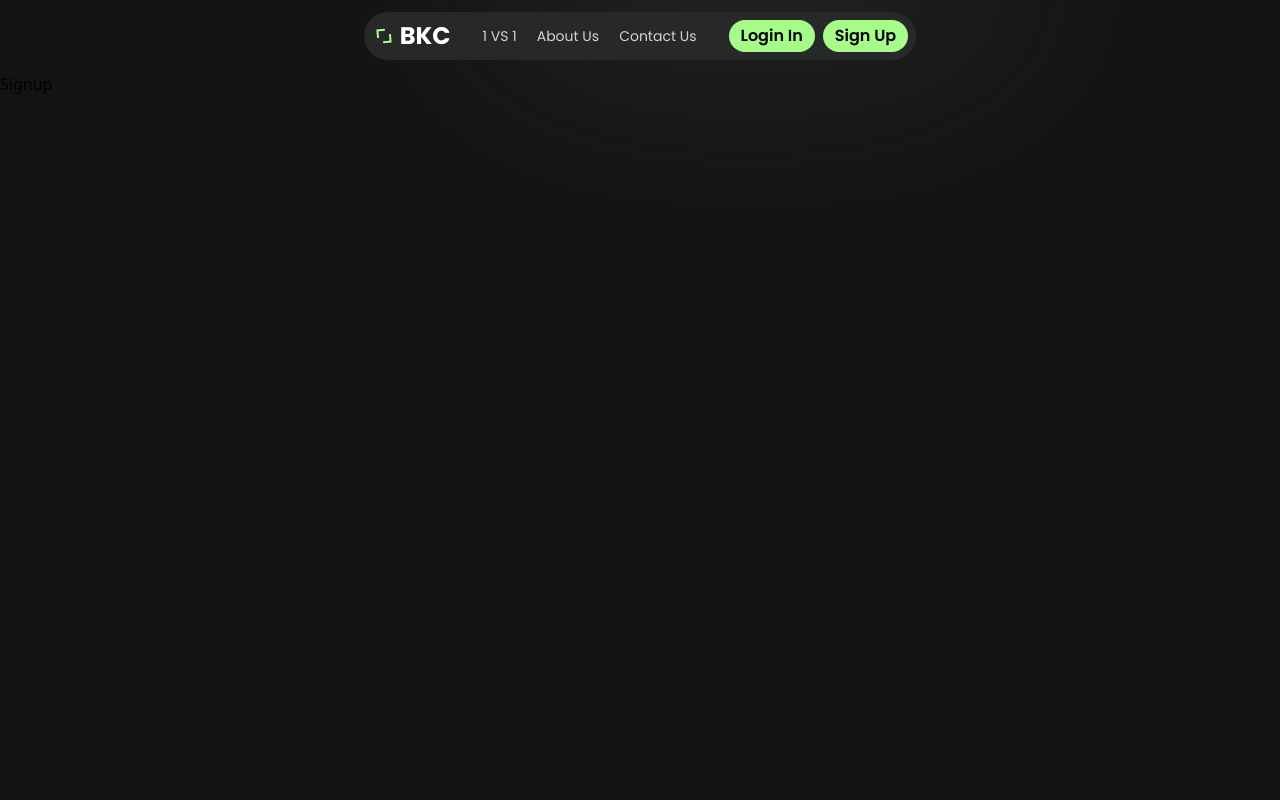
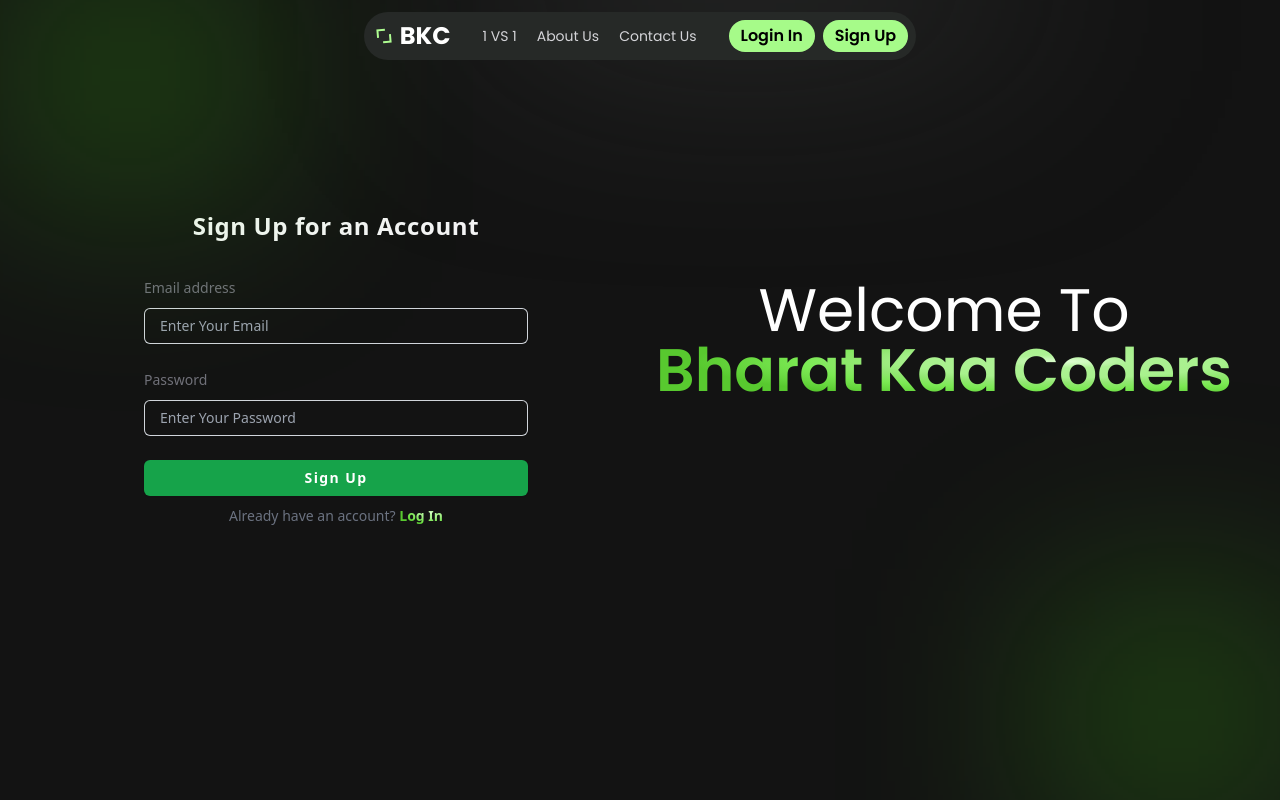
Before and after one commit to Pratik778899/Bharat-kaa-Coders, a React (Create React App) app in the folder bharat-kaa-coders/: page /Sign-Up in a window 1280 px wide. Built offline with nearby package versions, Linux system fonts and the light colour scheme.

Commit message:
Added Signup Funcanality

```diff
--- a/bharat-kaa-coders/package.json
+++ b/bharat-kaa-coders/package.json
@@ -16,6 +16,8 @@
     "react-redux": "^9.0.3",
     "react-router-dom": "^6.20.1",
     "react-scripts": "5.0.1",
+    "react-toastify": "^9.1.3",
+    "redux": "^5.0.0",
     "web-vitals": "^2.1.4"
   },
   "scripts": {
--- a/bharat-kaa-coders/src/Common/Nav/Nav.jsx
+++ b/bharat-kaa-coders/src/Common/Nav/Nav.jsx
@@ -46,7 +46,7 @@ class Nav extends Component {
           </div>
           <div className="login-signup flex gap-2">
             <div className="bg-border-main px-3 py-1 text-black rounded-full font-semibold">
-              <Link to="/Login-In">Login In</Link>
+              <Link to="/Log-In">Login In</Link>
             </div>
             <div className="bg-border-main px-3 py-1 text-black rounded-full font-semibold ">
               <Link to="/Sign-Up">Sign Up</Link>
--- a/bharat-kaa-coders/src/Components/Auth/Signup.jsx
+++ b/bharat-kaa-coders/src/Components/Auth/Signup.jsx
@@ -1,9 +1,152 @@
-import React from 'react'
+import React, { useState } from "react";
+import Welcome from "../../Common/Welcome/Welcome";
+import { Link } from "react-router-dom";
+import { useDispatch, useSelector } from "react-redux";
+import { signup } from "../../Store/Action/Action";
+import { ToastContainer, toast } from "react-toastify";
+import "react-toastify/dist/ReactToastify.css";
 
 const Signup = () => {
+  const dispatch = useDispatch();
+  const selector = useSelector(state => state.Reducer.data);
+  // console.log(selector);
+  const [SignupDetails, setSignupDetails] = useState({
+    email: "",
+    password: "",
+  });
+
+  const isUserExists = selector && selector.some(user => user.email === SignupDetails.email);
+
+  const handelValidation = e => {
+    e.preventDefault();
+    if (SignupDetails.email === "" || SignupDetails.password === "") {
+      toast.error("Please Enter Email and Password to Sign Up", {
+        position: "top-right",
+        autoClose: 5000,
+        hideProgressBar: false,
+        closeOnClick: true,
+        pauseOnHover: true,
+        draggable: true,
+        progress: undefined,
+        theme: "dark",
+      });
+    } else if (isUserExists) {
+      toast.error("User Already Exists, Please Use Another Email", {
+        position: "top-right",
+        autoClose: 5000,
+        hideProgressBar: false,
+        closeOnClick: true,
+        pauseOnHover: true,
+        draggable: true,
+        progress: undefined,
+        theme: "dark",
+      });
+    } else {
+      dispatch(signup(SignupDetails));
+      toast.success("Account Successfully Created", {
+        position: "top-right",
+        autoClose: 5000,
+        hideProgressBar: false,
+        closeOnClick: true,
+        pauseOnHover: true,
+        draggable: true,
+        progress: undefined,
+        theme: "dark",
+      });
+    }
+  };
+
+  const handleSignup = e => {
+    e.preventDefault();
+    const { name, value } = e.target;
+    setSignupDetails(prevState => ({
+      ...prevState,
+      [name]: value,
+    }));
+  };
+
   return (
-    <div>Signup</div>
-  )
-}
+    <>
+      <ToastContainer />
+      <div className="flex bg-main min-h-full flex-1 justify-center px-6 py-12 lg:px-8 text-white items-center flex-col-reverse md:flex-row">
+        <div className="glow-round"></div>
 
-export default Signup
+        <div className="mt-0 sm:mx-auto sm:w-full sm:max-w-sm md:mt-20">
+          <h2 className="mt-2 m-8 text-center text-2xl font-semibold leading-9 -tracking-tight text-zinc-100">
+            Sign Up for an Account
+          </h2>
+          <div className="space-y-6">
+            <div>
+              <label
+                htmlFor="email"
+                className="block text-sm font-medium leading-6 text-zinc-500"
+              >
+                Email address
+              </label>
+              <div className="mt-2">
+                <input
+                  id="email"
+                  name="email"
+                  type="email"
+                  value={SignupDetails.email}
+                  onChange={handleSignup}
+                  autoComplete="email"
+                  placeholder="Enter Your Email"
+                  required
+                  className="block w-full rounded-md border-0 py-1.5 bg-main text-white shadow-sm ring-1 ring-inset ring-gray-300 placeholder:text-gray-400 focus:ring-2 focus:ring-inset sm:text-sm sm:leading-6 px-4"
+                />
+              </div>
+            </div>
+
+            <div>
+              <label
+                htmlFor="password"
+                className="block text-sm font-medium leading-6 text-zinc-500"
+              >
+                Password
+              </label>
+              <div className="mt-2">
+                <input
+                  id="password"
+                  name="password"
+                  type="password"
+                  value={SignupDetails.password}
+                  onChange={handleSignup}
+                  autoComplete="new-password"
+                  placeholder="Enter Your Password"
+                  required
+                  className="block w-full rounded-md border-0 py-1.5 bg-main text-white shadow-sm ring-1 ring-inset ring-gray-300 placeholder:text-gray-400 focus:ring-2 focus:ring-inset sm:text-sm sm:leading-6 px-4"
+                />
+              </div>
+            </div>
+
+            <div>
+              <button
+                type="submit"
+                onClick={handelValidation}
+                className="flex w-full justify-center rounded-md bg-green-600 px-3 py-1.5 text-sm font-semibold leading-6 text-white shadow-sm hover:bg-green-500 focus-visible:outline focus-visible:outline-2 focus-visible:outline-offset-2 focus-visible:outline-green-600 tracking-widest"
+              >
+                Sign Up
+              </button>
+            </div>
+          </div>
+
+          <p className="mt-2 text-center text-sm text-gray-500">
+            Already have an account?{" "}
+            <Link to="/Log-In" className="font-semibold leading-6 green-grade">
+              Log In
+            </Link>
+          </p>
+        </div>
+        <div className="w-5/6 sm:mx-auto sm:w-full sm:max-w-sm flex justify-center">
+          <div className="sm:w-420 flex-center items-center flex relative">
+            <Welcome />
+          </div>
+        </div>
+        <div className="glow-round-right"></div>
+      </div>
+    </>
+  );
+};
+
+export default Signup;
--- a/bharat-kaa-coders/src/Store/Action/Action.js
+++ b/bharat-kaa-coders/src/Store/Action/Action.js
@@ -0,0 +1,10 @@
+export const Action = {
+  SIGNUP: "SIGNUP",
+};
+
+export const signup = (signupDetails) => {
+  return {
+    type: Action.SIGNUP,
+    signupDetails: signupDetails,
+  };
+};
--- a/bharat-kaa-coders/src/Store/Index.js
+++ b/bharat-kaa-coders/src/Store/Index.js
@@ -0,0 +1,6 @@
+import { createStore } from "redux";
+import { RootReducer } from "./Reducer/RootReducer";
+
+const store = createStore(RootReducer);
+
+export default store;
--- a/bharat-kaa-coders/src/Store/Reducer/Reducer.js
+++ b/bharat-kaa-coders/src/Store/Reducer/Reducer.js
@@ -0,0 +1,22 @@
+import { Action } from "../Action/Action";
+
+const initialState = {
+  data: [],
+};
+
+export const Reducer = (state = initialState, action) => {
+  switch (action.type) {
+    case Action.SIGNUP:
+      const newUser = action.signupDetails;
+      const updatedData = [...state.data, newUser];
+      localStorage.setItem("userDatabase", JSON.stringify(updatedData));
+
+      return {
+        ...state,
+        data: updatedData,
+      };
+
+    default:
+      return state;
+  }
+};
--- a/bharat-kaa-coders/src/Store/Reducer/RootReducer.js
+++ b/bharat-kaa-coders/src/Store/Reducer/RootReducer.js
@@ -0,0 +1,6 @@
+import { combineReducers } from "redux";
+import { Reducer } from "./Reducer";
+
+export const RootReducer = combineReducers({
+  Reducer,
+});
--- a/bharat-kaa-coders/src/index.js
+++ b/bharat-kaa-coders/src/index.js
@@ -1,8 +1,12 @@
 import React from 'react';
 import ReactDOM from 'react-dom/client';
 import App from './App';
+import { Provider } from 'react-redux';
+import store from "./Store/Index";
 
 const root = ReactDOM.createRoot(document.getElementById('root'));
 root.render(
+  <Provider store={store}>
     <App />
+  </Provider>
 );
```
Also changed, not shown: 1 other file (tests, documents, lock files or other folders).
